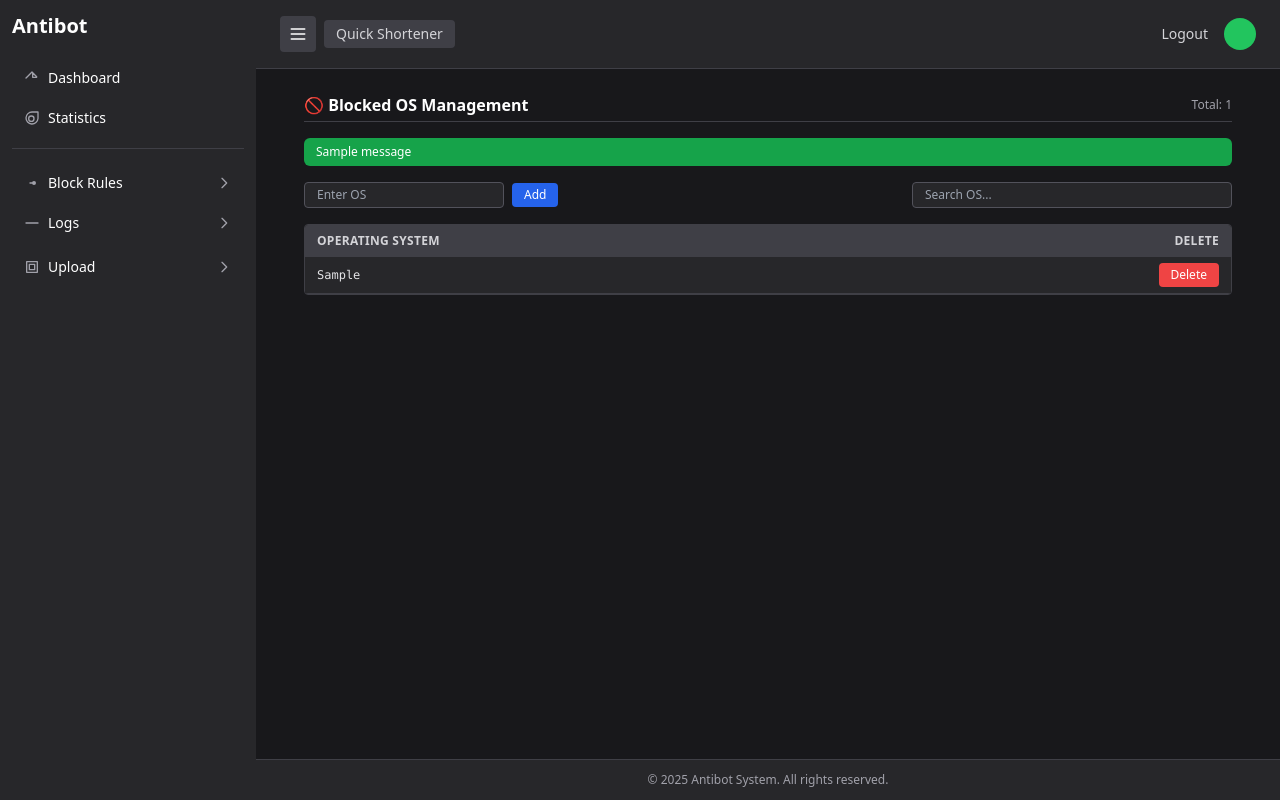
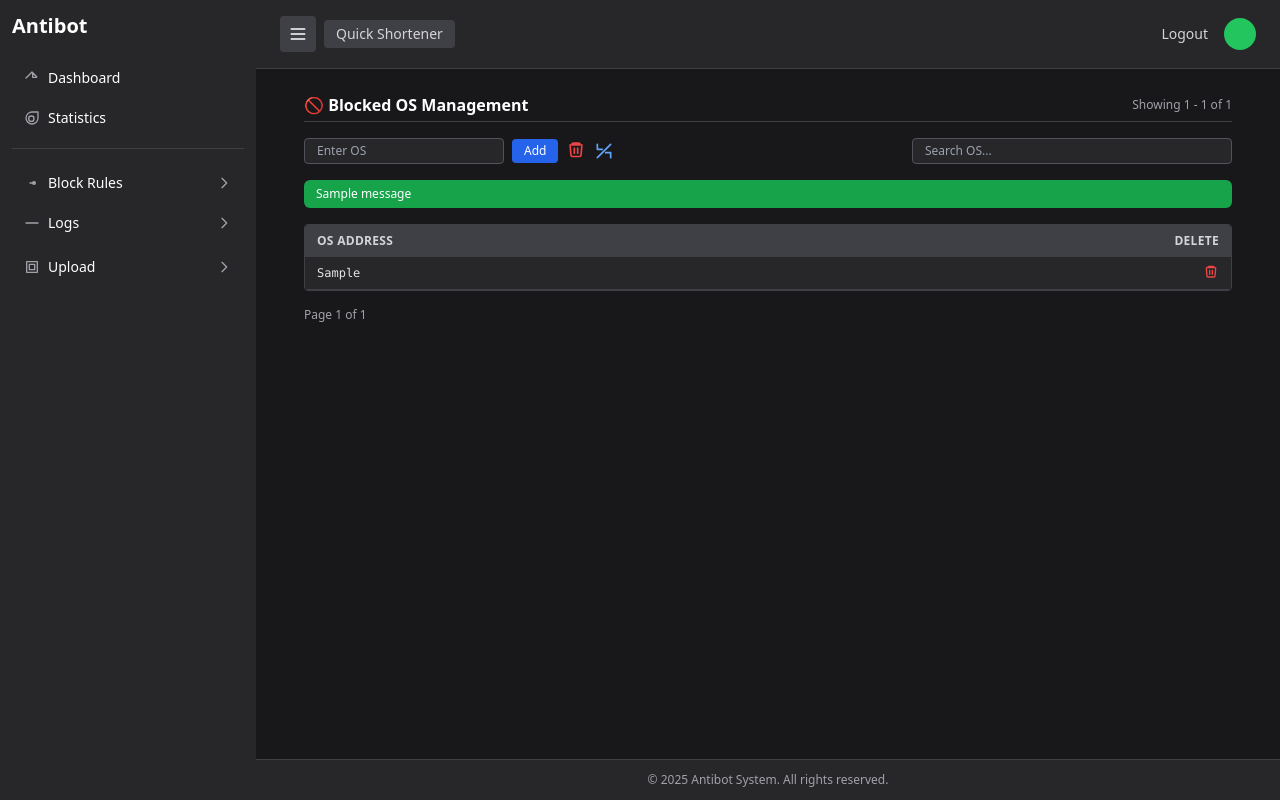
Before and after one commit to nobodycp/antibot, a Django app: page /blocked-os/ in a window 1280 px wide. Run offline with Django 4.2, Linux system fonts and the light colour scheme; a user stored in the database is signed in; tables that the repository leaves empty hold one stand-in row (values such as "Sample post"); one stand-in notice (Sample message) is shown; some libraries are stand-ins or nearby versions.

Commit message:
🔁 Sync local changes to GitHub (2025-06-05 17:43:52)

```diff
--- a/dashboard/templates/blocked_os.html
+++ b/dashboard/templates/blocked_os.html
@@ -6,25 +6,20 @@
 <div class="w-full px-6 text-sm">
   <h1 class="text-base font-semibold mb-4 text-white border-b border-zinc-700 pb-1 flex items-center justify-between">
     <span>🚫 Blocked OS Management</span>
-    <span class="text-xs font-normal text-zinc-400">Total: {{ blocked_os_list|length }}</span>
+    <span class="text-xs font-normal text-zinc-400">
+      {% if page_obj %}
+        Showing {{ page_obj.start_index }} - {{ page_obj.end_index }} of {{ page_obj.paginator.count }}
+      {% else %}
+        Total: {{ blocked_os|length }}
+      {% endif %}
+    </span>
   </h1>
 
-  {% if messages %}
-    <div class="space-y-2 mb-4">
-      {% for message in messages %}
-        <div class="px-3 py-1.5 rounded-md text-xs {{ message.tags }}
-                    {% if message.tags == 'success' %}bg-green-600 text-white
-                    {% elif message.tags == 'warning' %}bg-yellow-600 text-white
-                    {% elif message.tags == 'error' %}bg-red-600 text-white
-                    {% endif %}">
-          {{ message }}
-        </div>
-      {% endfor %}
-    </div>
-  {% endif %}
-
+  <!-- Controls Row -->
   <div class="flex flex-col md:flex-row md:items-center md:justify-between gap-2 mb-4">
-    <form method="post" class="flex flex-wrap items-center gap-2">
+    <div class="flex items-center gap-2">
+      <!-- Add OS Form -->
+      <form method="post" class="flex flex-wrap items-center gap-2" hx-post="{% url 'dashboard:blocked_os' %}" hx-target="#blocked-os-wrapper" hx-swap="outerHTML">
         {% csrf_token %}
         <input type="text" name="os_name" placeholder="Enter OS"
                class="px-3 py-1 bg-zinc-800 border border-zinc-600 rounded text-xs text-white focus:outline-none focus:ring-1 focus:ring-blue-500" />
@@ -32,50 +27,61 @@
                 class="bg-blue-600 hover:bg-blue-700 text-white px-3 py-1 rounded text-xs">Add</button>
       </form>
 
+      <!-- Delete All Button -->
+      <form method="post" hx-post="{% url 'dashboard:blocked_os' %}" hx-target="#blocked-os-wrapper" hx-swap="outerHTML">
+        {% csrf_token %}
+        <input type="hidden" name="delete_all" value="1">
+        <div class="relative group">
+          <button type="submit" class="text-red-500 hover:text-red-700" onclick="return confirmDeleteAll(event);">
+            <svg xmlns="http://www.w3.org/2000/svg" class="w-5 h-5" fill="none" viewBox="0 0 24 24" stroke="currentColor" stroke-width="2">
+              <title>Delete All</title>
+              <path stroke-linecap="round" stroke-linejoin="round" d="M19 7l-.867 12.142A2 2 0 0116.138 21H7.862a2 2 0 01-1.995-1.858L5 7m5 4v6m4-6v6M9 7h6m2 0a2 2 0 00-2-2H9a2 2 0 00-2 2h10z" />
+            </svg>
+          </button>
+        </div>
+      </form>
+
+      <!-- Refresh Button -->
+      <div class="relative group">
+        <a href="#" hx-get="{% url 'dashboard:blocked_os_table' %}" hx-target="#os-table-body" hx-swap="outerHTML" class="text-blue-400 hover:text-blue-600">
+          <svg title="Refresh" xmlns="http://www.w3.org/2000/svg" class="w-5 h-5" fill="none" viewBox="0 0 24 24" stroke="currentColor" stroke-width="2">
+            <path stroke-linecap="round" stroke-linejoin="round" d="M4 4v6h6M20 20v-6h-6M4 20l16-16" />
+          </svg>
+        </a>
+      </div>
+    </div>
+
+    <!-- Search Bar -->
     <input type="text" placeholder="Search OS..." onkeyup="filterOS(this)"
            class="px-3 py-1 bg-zinc-800 border border-zinc-600 rounded text-xs text-white w-full md:max-w-xs focus:outline-none focus:ring-1 focus:ring-purple-500" />
   </div>
 
-  <div class="rounded overflow-hidden border border-zinc-700">
-    <table id="os-table" class="w-full bg-zinc-800 text-xs">
-      <thead class="bg-zinc-700 text-left text-zinc-300 uppercase tracking-wide">
-        <tr>
-          <th class="px-3 py-2">Operating System</th>
-          <th class="px-3 py-2 text-right">Delete</th>
-        </tr>
-      </thead>
-      <tbody>
-        {% for os in blocked_os_list %}
-        <tr class="border-b border-zinc-700 hover:bg-zinc-700/30">
-          <td class="px-3 py-1.5 text-zinc-200 font-mono text-xs">{{ os.os }}</td>
-          <td class="px-3 py-1.5 text-right">
-            <form method="post" class="inline">
-              {% csrf_token %}
-              <input type="hidden" name="delete_id" value="{{ os.id }}">
-              <button type="submit"
-                      class="bg-red-500 hover:bg-red-600 text-white px-3 py-1 text-xs rounded">
-                Delete
-              </button>
-            </form>
-          </td>
-        </tr>
-        {% empty %}
-        <tr>
-          <td colspan="2" class="px-3 py-4 text-zinc-400 text-center">No blocked OS entries found.</td>
-        </tr>
-        {% endfor %}
-      </tbody>
-    </table>
-  </div>
+  <!-- Wrapper for messages + table -->
+  {% include 'partials/blocked_os_partial.html' %}
 </div>
 
 <script>
+  function confirmDeleteAll(e) {
+    if (!confirm("Are you sure you want to delete all OS entries?")) {
+      e.preventDefault();
+    }
+  }
+
+  document.addEventListener('htmx:afterSwap', function (e) {
+    if (e.target.id === 'blocked-os-wrapper') {
+      setTimeout(() => {
+        const msgBox = document.getElementById("htmx-messages");
+        if (msgBox) msgBox.innerHTML = '';
+      }, 3000);
+    }
+  });
+
   function filterOS(input) {
     const filter = input.value.toLowerCase();
-  const rows = document.querySelectorAll("#os-table tbody tr");
+    const rows = document.querySelectorAll("#os-table-body tr");
     rows.forEach(row => {
-    const os = row.querySelector("td").textContent.toLowerCase();
-    row.style.display = os.includes(filter) ? "" : "none";
+      const name = row.querySelector("td").textContent.toLowerCase();
+      row.style.display = name.includes(filter) ? "" : "none";
     });
   }
 </script>
--- /dev/null
+++ b/dashboard/templates/partials/blocked_os_partial.html
@@ -0,0 +1,33 @@
+<div id="blocked-os-wrapper">
+  {% include "partials/messages.html" %}
+  <div class="rounded overflow-hidden border border-zinc-700">
+    <table class="w-full bg-zinc-800 text-xs">
+      <thead class="bg-zinc-700 text-left text-zinc-300 uppercase tracking-wide">
+        <tr>
+          <th class="px-3 py-2">OS Address</th>
+          <th class="px-3 py-2 text-right">Delete</th>
+        </tr>
+      </thead>
+      {% include "partials/blocked_os_table.html" %}
+    </table>
+  </div>
+
+  <!-- Pagination -->
+  <div class="mt-4 flex gap-2 text-xs">
+    {% if page_obj.has_previous %}
+      <a href="{% url 'dashboard:blocked_os_partial' %}?page={{ page_obj.previous_page_number }}"
+         hx-get="{% url 'dashboard:blocked_os_partial' %}?page={{ page_obj.previous_page_number }}"
+         hx-target="#blocked-os-wrapper" hx-swap="outerHTML"
+         class="text-blue-400 hover:underline">← Prev</a>
+    {% endif %}
+
+    <span class="text-zinc-400">Page {{ page_obj.number }} of {{ page_obj.paginator.num_pages }}</span>
+
+    {% if page_obj.has_next %}
+      <a href="{% url 'dashboard:blocked_os_partial' %}?page={{ page_obj.next_page_number }}"
+         hx-get="{% url 'dashboard:blocked_os_partial' %}?page={{ page_obj.next_page_number }}"
+         hx-target="#blocked-os-wrapper" hx-swap="outerHTML"
+         class="text-blue-400 hover:underline">Next →</a>
+    {% endif %}
+  </div>
+</div>
--- /dev/null
+++ b/dashboard/templates/partials/blocked_os_table.html
@@ -0,0 +1,28 @@
+<tbody id="os-table-body">
+  {% for os in blocked_os %}
+  <tr class="border-b border-zinc-700 hover:bg-zinc-700/30">
+    <td class="px-3 py-1.5 text-zinc-200 font-mono text-xs">{{ os.os }}</td>
+    <td class="px-3 py-1.5 text-right">
+      <form method="post" class="inline"
+            hx-post="{% url 'dashboard:blocked_os' %}"
+            hx-target="#blocked-os-wrapper"
+            hx-swap="outerHTML">
+        {% csrf_token %}
+        <input type="hidden" name="delete_id" value="{{ os.id }}">
+        <button type="submit" class="text-red-500 hover:text-red-700">
+          <svg xmlns="http://www.w3.org/2000/svg" class="w-4 h-4" fill="none"
+               viewBox="0 0 24 24" stroke="currentColor" stroke-width="2">
+            <title>Delete</title>
+            <path stroke-linecap="round" stroke-linejoin="round"
+                  d="M19 7l-.867 12.142A2 2 0 0116.138 21H7.862a2 2 0 01-1.995-1.858L5 7m5 4v6m4-6v6M9 7h6m2 0a2 2 0 00-2-2H9a2 2 0 00-2 2h10z" />
+          </svg>
+        </button>
+      </form>
+    </td>
+  </tr>
+  {% empty %}
+  <tr>
+    <td colspan="2" class="px-3 py-4 text-zinc-400 text-center">No blocked OS entries found.</td>
+  </tr>
+  {% endfor %}
+</tbody>
--- a/dashboard/urls.py
+++ b/dashboard/urls.py
@@ -3,10 +3,10 @@
 from tracker.views import (
     blocked_ips_view, blocked_ips_table, blocked_ips_partial,
     blocked_isp_view, blocked_isp_table, blocked_isp_partial,
-    blocked_os_view, blocked_browser_view, allowed_logs_view,
+    blocked_os_view, allowed_logs_view,
     allowed_logs_table, denied_logs_view, denied_logs_table,
     allowed_country_view, blocked_hostname_view, dinger_ip_view,
-    delete_log,blocked_browser_view, blocked_browser_partial, blocked_browser_table
+    delete_log,blocked_browser_view, blocked_browser_partial, blocked_browser_table, blocked_os_table, blocked_os_partial
 )
 from uploader.views import uploader_files_view
 
@@ -28,6 +28,10 @@
     path("blocked-browsers/table/", blocked_browser_table, name="blocked_browser_table"),
     #
     path('blocked-os/', blocked_os_view, name='blocked_os'),
+    path('blocked-os-table/', blocked_os_table, name='blocked_os_table'),
+    path('blocked-os-partial/', blocked_os_partial, name='blocked_os_partial'),
+
+
     #
     path('allowed-country/', allowed_country_view, name='allowed_country'),
     #
--- a/tracker/views.py
+++ b/tracker/views.py
@@ -169,9 +169,6 @@
         "blocked_isps": page_obj.object_list
     })
 ################################### end block ip in blouk rouls
-
-
-
 @login_required
 def blocked_browser_view(request):
     if request.method == 'POST':
@@ -221,7 +218,6 @@
         'blocked_browsers': page_obj.object_list,
         'page_obj': page_obj
     })
-
 @login_required
 def blocked_browser_partial(request):
     all_browsers = BlockedBrowser.objects.all().order_by('-id')
@@ -233,7 +229,6 @@
         "page_obj": page_obj,
         "messages": messages.get_messages(request)
     })
-
 @login_required
 def blocked_browser_table(request):
     all_browsers = BlockedBrowser.objects.all().order_by('-id')
@@ -243,34 +238,79 @@
     return render(request, "partials/blocked_browser_table.html", {
         "blocked_browsers": page_obj.object_list
     })
-#######
+################################### end block ip in blouk rouls
 @login_required
 def blocked_os_view(request):
     if request.method == 'POST':
-        name = request.POST.get('os_name')
+        os_name = request.POST.get('os_name')
         delete_id = request.POST.get('delete_id')
+        delete_all = request.POST.get('delete_all')
 
-        if name:
-            if not BlockedOS.objects.filter(os__iexact=name).exists():
-                BlockedOS.objects.create(os=name)
-                messages.success(request, f"Blocked OS: {name}")
+        if os_name:
+            os_name = os_name.strip()
+            if not BlockedOS.objects.filter(os__iexact=os_name).exists():
+                BlockedOS.objects.create(os=os_name)
+                messages.success(request, f"✅ OS {os_name} added successfully.")
             else:
-                messages.warning(request, f"{name} is already blocked.")
+                messages.warning(request, f"⚠️ OS {os_name} already exists.")
         elif delete_id:
             try:
-                os_entry = BlockedOS.objects.get(id=delete_id)
-                os_entry.delete()
-                messages.success(request, f"Deleted OS: {os_entry.os}")
+                obj = BlockedOS.objects.get(id=delete_id)
+                messages.error(request, f"🗑️ OS {obj.os} deleted.")
+                obj.delete()
             except BlockedOS.DoesNotExist:
-                messages.error(request, "OS not found.")
+                messages.error(request, "❌ OS not found.")
+        elif delete_all:
+            count = BlockedOS.objects.count()
+            BlockedOS.objects.all().delete()
+            messages.error(request, f"🧹 Deleted {count} OS entries.")
         else:
             messages.error(request, "Invalid action.")
 
-        return redirect('blocked_os')
+        if request.headers.get("HX-Request"):
+            all_os = BlockedOS.objects.all().order_by('-id')
+            paginator = Paginator(all_os, 20)
+            page_obj = paginator.get_page(1)
 
-    blocked_os_list = BlockedOS.objects.all().order_by('-id')
-    return render(request, 'blocked_os.html', {'blocked_os_list': blocked_os_list})
+            return render(request, "partials/blocked_os_partial.html", {
+                "blocked_os": page_obj.object_list,
+                "page_obj": page_obj,
+                "messages": messages.get_messages(request)
+            })
 
+        return redirect('dashboard:blocked_os')
+
+    all_os = BlockedOS.objects.all().order_by('-id')
+    paginator = Paginator(all_os, 20)
+    page_number = request.GET.get("page")
+    page_obj = paginator.get_page(page_number)
+
+    return render(request, "blocked_os.html", {
+        "blocked_os": page_obj.object_list,
+        "page_obj": page_obj
+    })
+@login_required
+def blocked_os_table(request):
+    all_os = BlockedOS.objects.all().order_by('-id')
+    paginator = Paginator(all_os, 20)
+    page_number = request.GET.get("page")
+    page_obj = paginator.get_page(page_number)
+
+    return render(request, 'partials/blocked_os_table.html', {
+        'blocked_os': page_obj.object_list
+    })
+@login_required
+def blocked_os_partial(request):
+    all_os = BlockedOS.objects.all().order_by('-id')
+    paginator = Paginator(all_os, 20)
+    page_number = request.GET.get("page")
+    page_obj = paginator.get_page(page_number)
+
+    return render(request, "partials/blocked_os_partial.html", {
+        "blocked_os": page_obj.object_list,
+        "page_obj": page_obj
+    })
+##################################
 @login_required
 def allowed_country_view(request):
     if request.method == 'POST':
```
Lines whose indentation alone changed are shown as unchanged.
